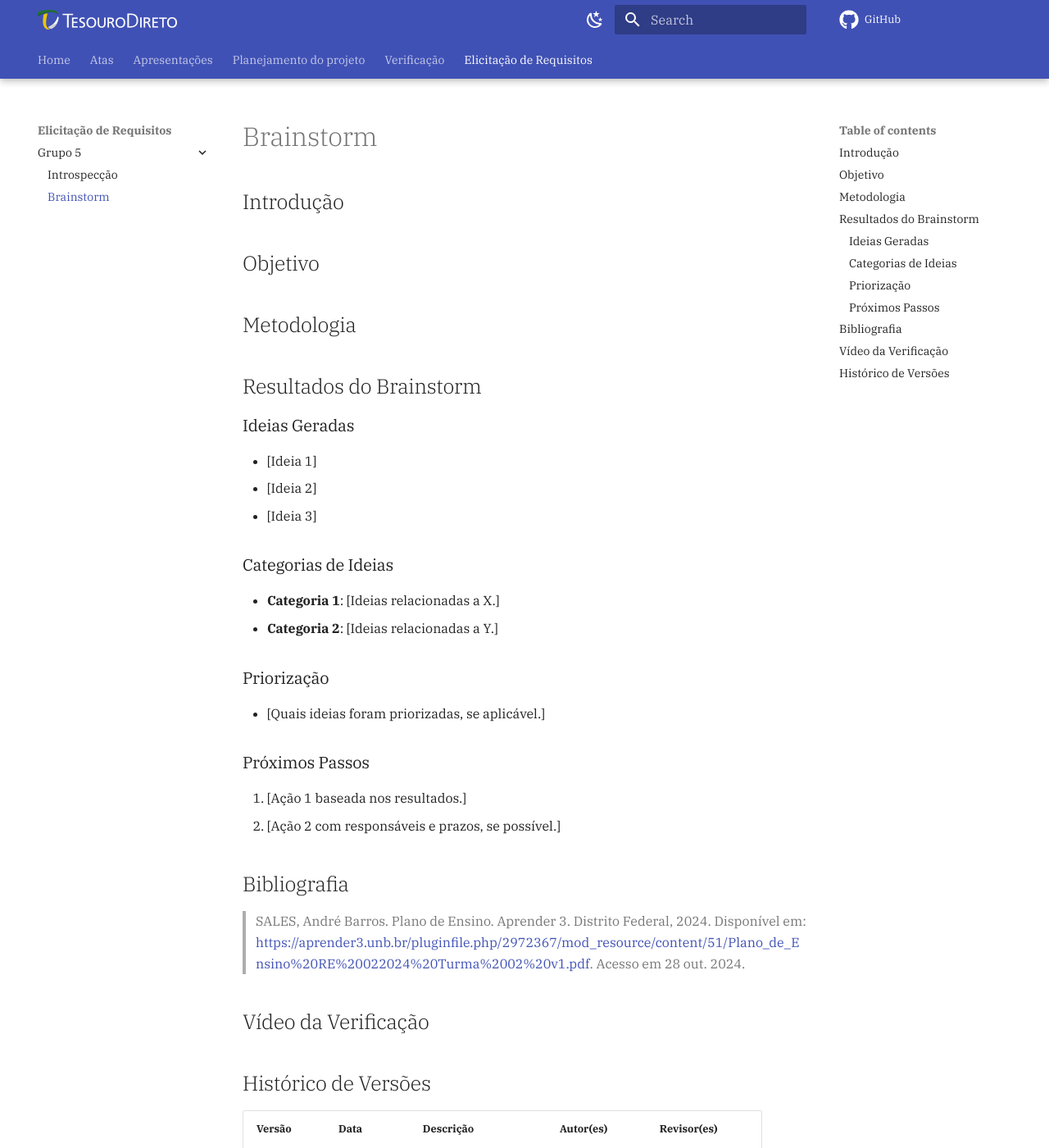
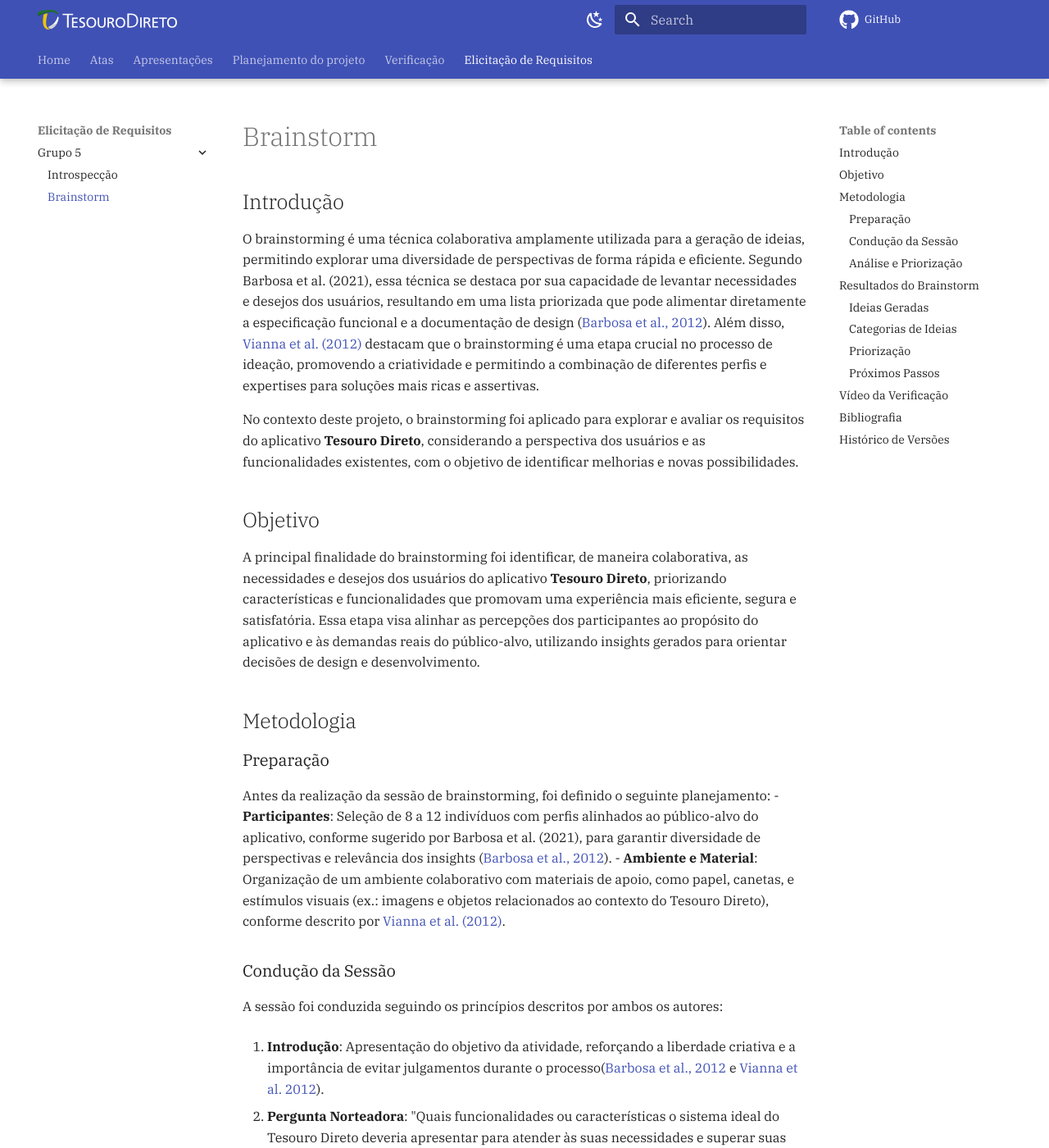
Before and after one commit to Requisitos-de-Software/2024.2-Grupo05, an MkDocs documentation site: the page built from docs/elicitacao/grupo5/brainstorm.md, in a window 1280 px wide and 1400 px high. Shown: the whole window at 82% size. Built offline with MkDocs 1.6.1 and Material for MkDocs 9.7.7, drawn with Linux system fonts in a browser that asks for light colours; comment, search, counter and statistics services are not loaded; some of the changed text lies outside the part shown.

Commit message:
docs: adicionando informações de metodologia

```diff
--- a/docs/elicitacao/grupo5/brainstorm.md
+++ b/docs/elicitacao/grupo5/brainstorm.md
@@ -2,9 +2,38 @@
 
 ## Introdução
 
+O brainstorming é uma técnica colaborativa amplamente utilizada para a geração de ideias, permitindo explorar uma diversidade de perspectivas de forma rápida e eficiente. Segundo Barbosa et al. (2021), essa técnica se destaca por sua capacidade de levantar necessidades e desejos dos usuários, resultando em uma lista priorizada que pode alimentar diretamente a especificação funcional e a documentação de design ([Barbosa et al., 2012](#REF1)). Além disso, [Vianna et al. (2012)](#REF2) destacam que o brainstorming é uma etapa crucial no processo de ideação, promovendo a criatividade e permitindo a combinação de diferentes perfis e expertises para soluções mais ricas e assertivas.
+
+No contexto deste projeto, o brainstorming foi aplicado para explorar e avaliar os requisitos do aplicativo **Tesouro Direto**, considerando a perspectiva dos usuários e as funcionalidades existentes, com o objetivo de identificar melhorias e novas possibilidades.
+
 ## Objetivo
 
+A principal finalidade do brainstorming foi identificar, de maneira colaborativa, as necessidades e desejos dos usuários do aplicativo **Tesouro Direto**, priorizando características e funcionalidades que promovam uma experiência mais eficiente, segura e satisfatória. Essa etapa visa alinhar as percepções dos participantes ao propósito do aplicativo e às demandas reais do público-alvo, utilizando insights gerados para orientar decisões de design e desenvolvimento.
+
 ## Metodologia
+
+### Preparação
+Antes da realização da sessão de brainstorming, foi definido o seguinte planejamento:
+- **Participantes**: Seleção de 8 a 12 indivíduos com perfis alinhados ao público-alvo do aplicativo, conforme sugerido por Barbosa et al. (2021), para garantir diversidade de perspectivas e relevância dos insights ([Barbosa et al., 2012](#REF1)).
+- **Ambiente e Material**: Organização de um ambiente colaborativo com materiais de apoio, como papel, canetas, e estímulos visuais (ex.: imagens e objetos relacionados ao contexto do Tesouro Direto), conforme descrito por [Vianna et al. (2012)](#REF2).
+
+### Condução da Sessão
+A sessão foi conduzida seguindo os princípios descritos por ambos os autores:
+
+1. **Introdução**: Apresentação do objetivo da atividade, reforçando a liberdade criativa e a importância de evitar julgamentos durante o processo([Barbosa et al., 2012](#REF1) e [Vianna et al. 2012](#REF2)).
+
+2. **Pergunta Norteadora**: "Quais funcionalidades ou características o sistema ideal do Tesouro Direto deveria apresentar para atender às suas necessidades e superar suas expectativas?"([Barbosa et al., 2012](#REF1)).
+
+3. **Dinâmica**:
+
+    - Geração de ideias em rodadas rápidas, promovendo quantidade e diversidade ([Vianna et al. 2012](#REF2)).
+
+    - Incentivo à combinação e ao aprimoramento de ideias durante a discussão colaborativa ([Barbosa et al., 2012](#REF1)).
+
+### Análise e Priorização
+
+Após a geração de ideias, os participantes realizaram uma etapa de priorização, selecionando os cinco itens mais importantes de acordo com critérios previamente definidos, como impacto no usuário e viabilidade técnica. Para facilitar a análise, as ideias foram agrupadas utilizando diagramas de afinidade, permitindo identificar padrões e temas recorrentes ([Barbosa et al., 2012](#REF1)).
+
 
 ## Resultados do Brainstorm
 
@@ -24,13 +53,14 @@
 1. [Ação 1 baseada nos resultados.]
 2. [Ação 2 com responsáveis e prazos, se possível.]
 
+## Vídeo da Verificação
+
+---
 ## Bibliografia
 
-> SALES, André Barros. Plano de Ensino. Aprender 3. Distrito Federal, 2024. Disponível em: [https://aprender3.unb.br/pluginfile.php/2972367/mod_resource/content/51/Plano_de_Ensino%20RE%20022024%20Turma%2002%20v1.pdf](https://aprender3.unb.br/pluginfile.php/2972367/mod_resource/content/51/Plano_de_Ensino%20RE%20022024%20Turma%2002%20v1.pdf). Acesso em 28 out. 2024.
->
->
+> <a id="REF1"></a> BARBOSA, S. D. J.; SILVA, B. S. da; SILVEIRA, M. S.; GASPARINI, I.; DARIN, T.; BARBOSA, G. D. J. *Interação Humano-Computador e Experiência do Usuário.* Autopublicação, 2021. ISBN: 978-65-00-19677-1.
+> <a id="REF2"></a>VIANNA, M.; VIANNA, Y.; ADLER, I. K.; LUCENA, B.; RUSS, B. *Design Thinking: Inovação em Negócios.* MJV Press, 2012.
 
-## Vídeo da Verificação
 
 
 ## Histórico de Versões
```
Also changed, not shown: docs/verificacao/grupo5/entrega1/relatorio-verificacao-e1-gp5.md (+8 -8 lines).
